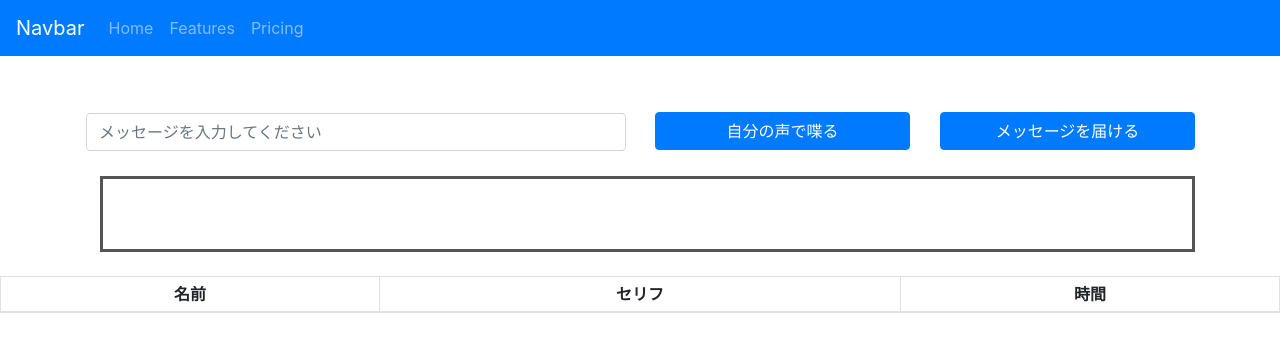
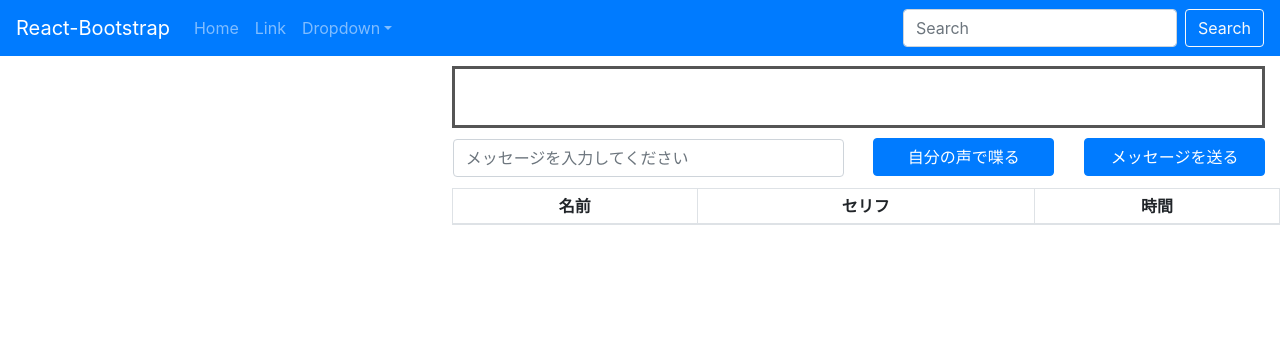
Before and after one commit to kbc18a11/AItoke_front, a React (Create React App) app: page /taking in a window 1280 px wide. Shown: the top 352 px of the page. Built offline with nearby package versions, Linux system fonts and the light colour scheme.

Commit message:
update : /takingのレイアウトを調整した

```diff
--- a/src/components/navber/DefaultNavigationbar.js
+++ b/src/components/navber/DefaultNavigationbar.js
@@ -1,17 +1,30 @@
 import React, { Component } from 'react';
-import { Navbar, Nav} from 'react-bootstrap';
+import { Navbar, Nav, NavDropdown, Form, FormControl, Button } from 'react-bootstrap';
 import 'bootstrap/dist/css/bootstrap.min.css';
 
 export default class DefaultNavigationbar extends Component {
     render() {
         return (
-            <Navbar bg="primary" variant="dark">
-                <Navbar.Brand href="#home">Navbar</Navbar.Brand>
-                <Nav className="mr-auto">
-                    <Nav.Link href="#home">Home</Nav.Link>
-                    <Nav.Link href="#features">Features</Nav.Link>
-                    <Nav.Link href="#pricing">Pricing</Nav.Link>
-                </Nav>
+            <Navbar bg="primary" expand="lg" variant="dark">
+                <Navbar.Brand href="#home">React-Bootstrap</Navbar.Brand>
+                <Navbar.Toggle aria-controls="basic-navbar-nav" />
+                <Navbar.Collapse id="basic-navbar-nav">
+                    <Nav className="mr-auto">
+                        <Nav.Link href="#home">Home</Nav.Link>
+                        <Nav.Link href="#link">Link</Nav.Link>
+                        <NavDropdown title="Dropdown" id="basic-nav-dropdown">
+                            <NavDropdown.Item href="#action/3.1">Action</NavDropdown.Item>
+                            <NavDropdown.Item href="#action/3.2">Another action</NavDropdown.Item>
+                            <NavDropdown.Item href="#action/3.3">Something</NavDropdown.Item>
+                            <NavDropdown.Divider />
+                            <NavDropdown.Item href="#action/3.4">Separated link</NavDropdown.Item>
+                        </NavDropdown>
+                    </Nav>
+                    <Form inline>
+                        <FormControl type="text" placeholder="Search" className="mr-sm-2" />
+                        <Button variant="outline-light">Search</Button>
+                    </Form>
+                </Navbar.Collapse>
             </Navbar>
 
         )
--- a/src/components/talk/MyMessageForm.js
+++ b/src/components/talk/MyMessageForm.js
@@ -59,8 +59,6 @@ export default class MyMessageForm extends Component {
         //バリデーションの検証
         if (this.validation()) return;
 
-
-
         //通信を開始するため、ボタンを押せなくする
         this.setState({ nowConnecting: true });
 
@@ -99,16 +97,17 @@ export default class MyMessageForm extends Component {
             margin: '1px'
         }
 
-
         return (
-            <Container>
+            <Container className="container">
                 <Form>
                     <Row>
-                        <Col xs={12} md={6}><FormControl type="text" style={marginStyle} value={this.state.message}
-                            placeholder="メッセージを入力してください"
-                            className="" onChange={this.doChangeMessage} /></Col>
+                        <Col xs={12} md={6}　className="buttons">
+                            <FormControl type="text" style={marginStyle} value={this.state.message}
+                                placeholder="メッセージを入力してください"
+                                className="" onChange={this.doChangeMessage} />
+                        </Col>
                         <Col xs={6} md={3}><Button variant="primary" block className="">自分の声で喋る</Button></Col>
-                        <Col xs={6} md={3}><Button variant="primary" block className="" onClick={this.doGetAPI} disabled={this.state.nowConnecting}>メッセージを届ける</Button></Col>
+                        <Col xs={6} md={3}><Button variant="primary" block className="" onClick={this.doGetAPI} disabled={this.state.nowConnecting}>メッセージを送る</Button></Col>
                     </Row>
                 </Form>
             </Container>
--- a/src/components/talk/TalkingLog.js
+++ b/src/components/talk/TalkingLog.js
@@ -39,7 +39,7 @@ export default class TalkingLog extends Component {
         //ログのTableタグの行を展開
         const log = this.state.logList.map((log) =>
             <tr>
-                <td>{log.who}</td>
+                <td className="who">{log.who}</td>
                 <td>{log.text}</td>
                 <td>{this.getTime()}</td>
             </tr>
@@ -50,7 +50,7 @@ export default class TalkingLog extends Component {
                 <Table striped bordered hover size="sm">
                     <thead>
                         <tr>
-                            <th>名前</th>
+                            <th className="who">名前</th>
                             <th>セリフ</th>
                             <th>時間</th>
                         </tr>
--- /dev/null
+++ b/src/css/myMessageForm.css
@@ -0,0 +1,6 @@
+.container {
+  margin-bottom: 5px;
+}
+.buttons {
+  margin-bottom: 5px;
+}
--- a/src/css/speechBubble.css
+++ b/src/css/speechBubble.css
@@ -1,21 +1,5 @@
 .speechBubble {
-  position: relative;
-  margin: 1.5em 0 1.5em 15px;
-  padding: 7px 10px;
-  min-width: 120px;
-  max-width: 100%;
-  color: #555;
-  font-size: 16px;
-  background: #fff;
+  margin: 10px 0px 10px 0px;
   border: solid 3px #555;
   box-sizing: border-box;
-
 }
-
-
-
-.speechBubble p {
-  margin: 0;
-  padding: 0;
-
-}
--- a/src/css/talkingLog.css
+++ b/src/css/talkingLog.css
@@ -1,4 +1,5 @@
 #talkingLog{
     height: 20rem;
     overflow-y: scroll;
+    padding-left: 15px;
 }
--- a/src/pages/appPages/Talking.js
+++ b/src/pages/appPages/Talking.js
@@ -1,9 +1,10 @@
 import React, { Component } from 'react';
-import { Button } from 'react-bootstrap';
+import { Button, Row, Col } from 'react-bootstrap';
 import 'bootstrap/dist/css/bootstrap.min.css';
 import MyMessageForm from '../../components/talk/MyMessageForm';
 import SpeechBubble from '../../components/talk/SpeechBubble';
 import TalkingLog from '../../components/talk/TalkingLog';
+import '../../css/myMessageForm.css';
 
 export default class Talking extends Component {
     constructor(props) {
@@ -37,12 +38,14 @@ export default class Talking extends Component {
 
     render() {
         return (
-            <div>
-                <h1>{this.state.voiceText}</h1>
-                <MyMessageForm setVoice={e => this.setVoice(e)} setLog={e => this.setLog(e)} />
-                <SpeechBubble text={this.state.voiceText} />
-                <TalkingLog log={this.state.log} />
-            </div>
+            <Row>
+                <Col md={4}><h1>{this.state.voiceText}</h1></Col>
+                <Col md={8}>
+                    <SpeechBubble text={this.state.voiceText} />
+                    <MyMessageForm setVoice={e => this.setVoice(e)} setLog={e => this.setLog(e)} />
+                    <TalkingLog log={this.state.log} />
+                </Col>
+            </Row>
         )
     }
 }
```
